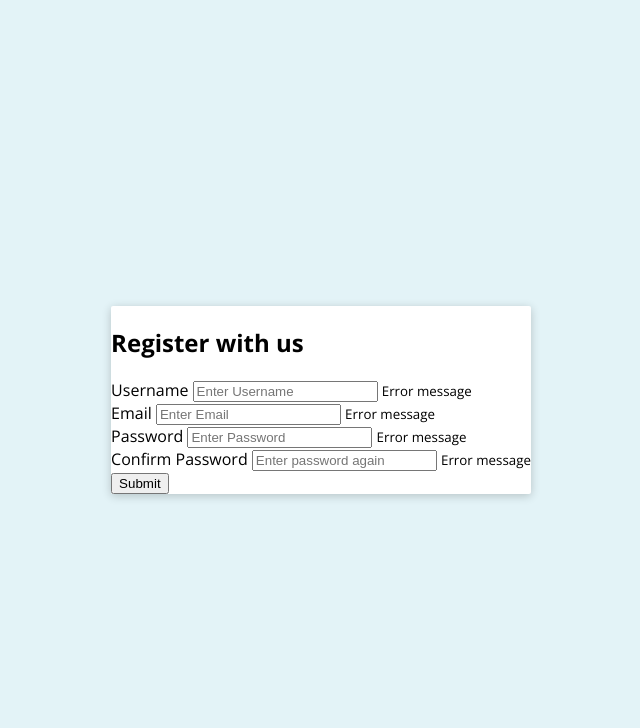
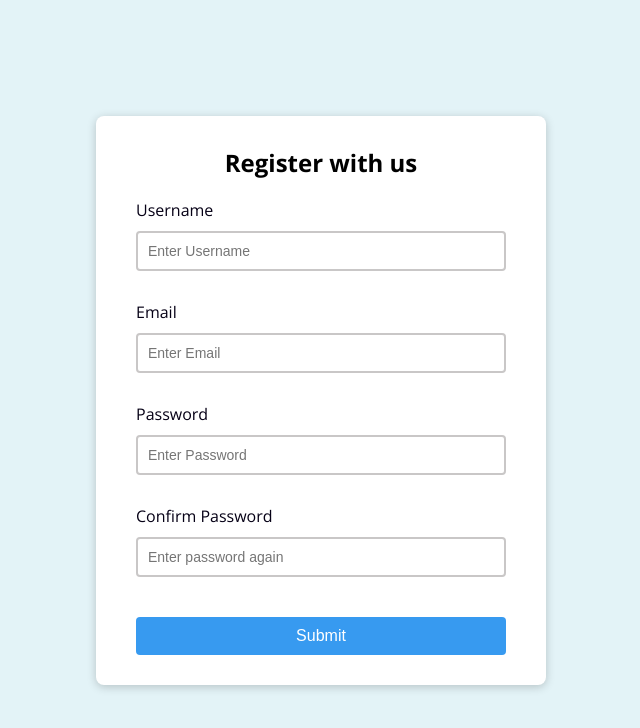
Before and after one commit to BenitaMangwi/Form-validator, a plain HTML site: page index.html in a window 1280 px wide. Shown: the whole page, without its empty margins (319-959 px from the left). Drawn offline with nearby package versions, Linux system fonts and the light colour scheme.

Commit message:
finish css styling

```diff
--- a/index.html
+++ b/index.html
@@ -10,22 +10,22 @@
     <div class="container">
         <form id="form" class="form">
             <h2>Register with us</h2>
-            <div id="form-control">
+            <div class="form-control">
                 <label for="username">Username</label>
                 <input type="text" id="username" placeholder="Enter Username">
                 <small>Error message</small>
             </div>
-            <div id="form-control">
+            <div class="form-control">
                 <label for="Email">Email</label>
                 <input type="text" id="Email" placeholder="Enter Email">
                 <small>Error message</small>
             </div>
-            <div id="form-control">
+            <div class="form-control">
                 <label for="Password">Password</label>
                 <input type="text" id="Password" placeholder="Enter Password">
                 <small>Error message</small>
             </div>
-            <div id="form-control">
+            <div class="form-control">
                 <label for="password2
                 ">Confirm Password</label>
                 <input type="text" id="password2
--- a/style.css
+++ b/style.css
@@ -1,5 +1,9 @@
 @import url('https://fonts.googleapis.com/css2?family=Open+Sans:ital,wght@0,300..800;1,300..800&display=swap');
 
+:root {
+    --success-color:rgb(0, 0, 82);
+    --error-color:rgb(230, 63, 21);
+}
 * {
     box-sizing: border-box;
 }
@@ -16,6 +20,75 @@ body {
 
 .container {
     background-color: rgb(255, 255, 255);
-    border-radius: 2px;
+    border-radius: 8px;
     box-shadow: 0 2px 10px rgba(0, 0, 0, 0.2);
+    width: 450px;
 }
+
+h2 {
+    text-align: center;
+    margin: 0 0 20px;
+}
+
+form {
+    padding: 30px 40px;
+}
+
+.form-control {
+    margin-bottom: 10px;
+    padding-bottom: 20px;
+    position: relative;
+}
+
+.form-control label {
+    color: rgb(6, 1, 22);
+    display: block;
+    margin-bottom: 10px;
+}
+
+.form-control input {
+    border: 2px solid rgb(201, 199, 199);
+    border-radius: 4px;
+    display: block;
+    width: 100%;
+    padding: 10px;
+    font-size: 14px;
+}
+
+.form-control input:focus {
+    outline: 0;
+    border-color: rgb(121, 113, 138);
+}
+
+.form-control.success input {
+    border-color: var(--success-color);
+}
+
+.form-control.error input {
+    border-color: var(--error-color);
+}
+
+.form-control small {
+    color: var(--error-color);
+    position: absolute;
+    bottom: 0;
+    left: 0;
+    visibility: hidden;
+}
+
+.form-control.error small {
+    visibility: visible;
+}
+
+.form button {
+    cursor: pointer;
+    background-color: rgb(55, 154, 240);
+    border: none;
+    border-radius: 4px;
+    color: white;
+    display: block;
+    font-size: 16px;
+    padding: 10px;
+    margin-top: 20px;
+    width: 100%;
+}
```
